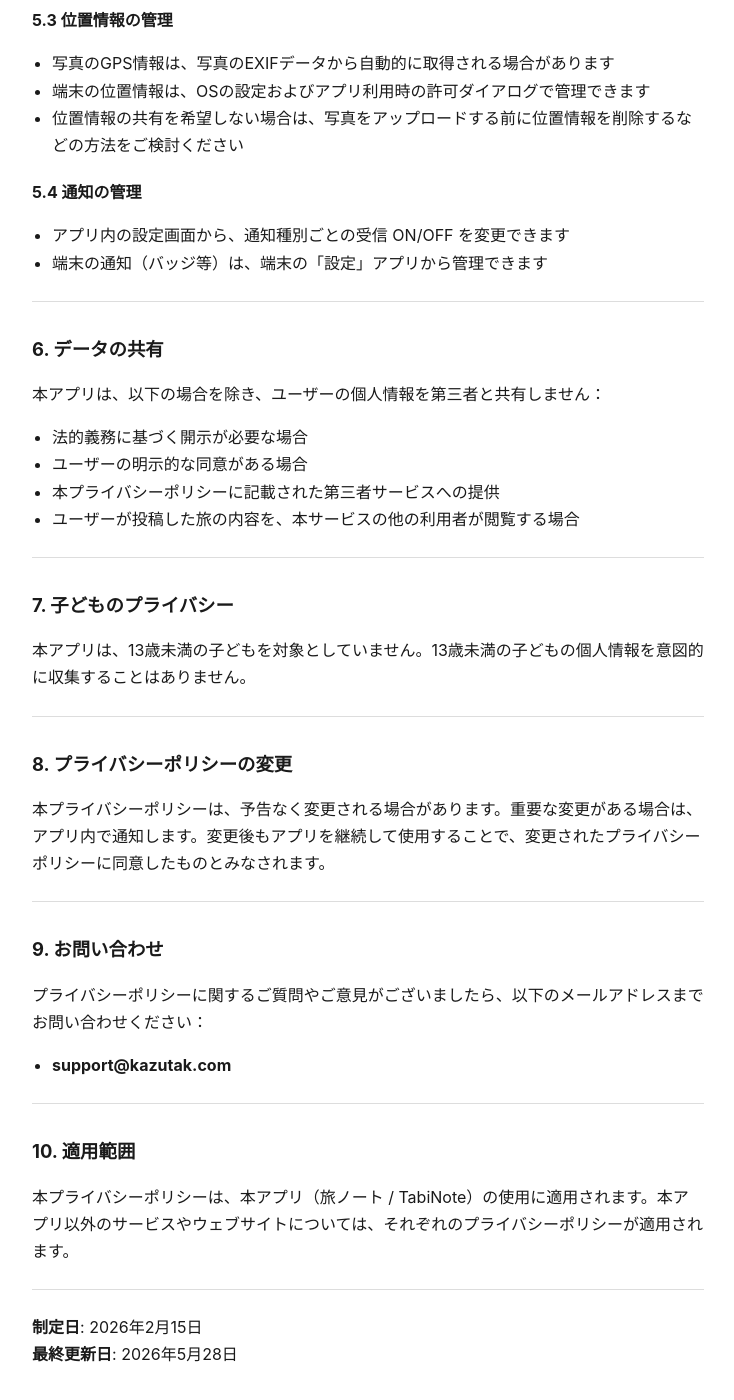
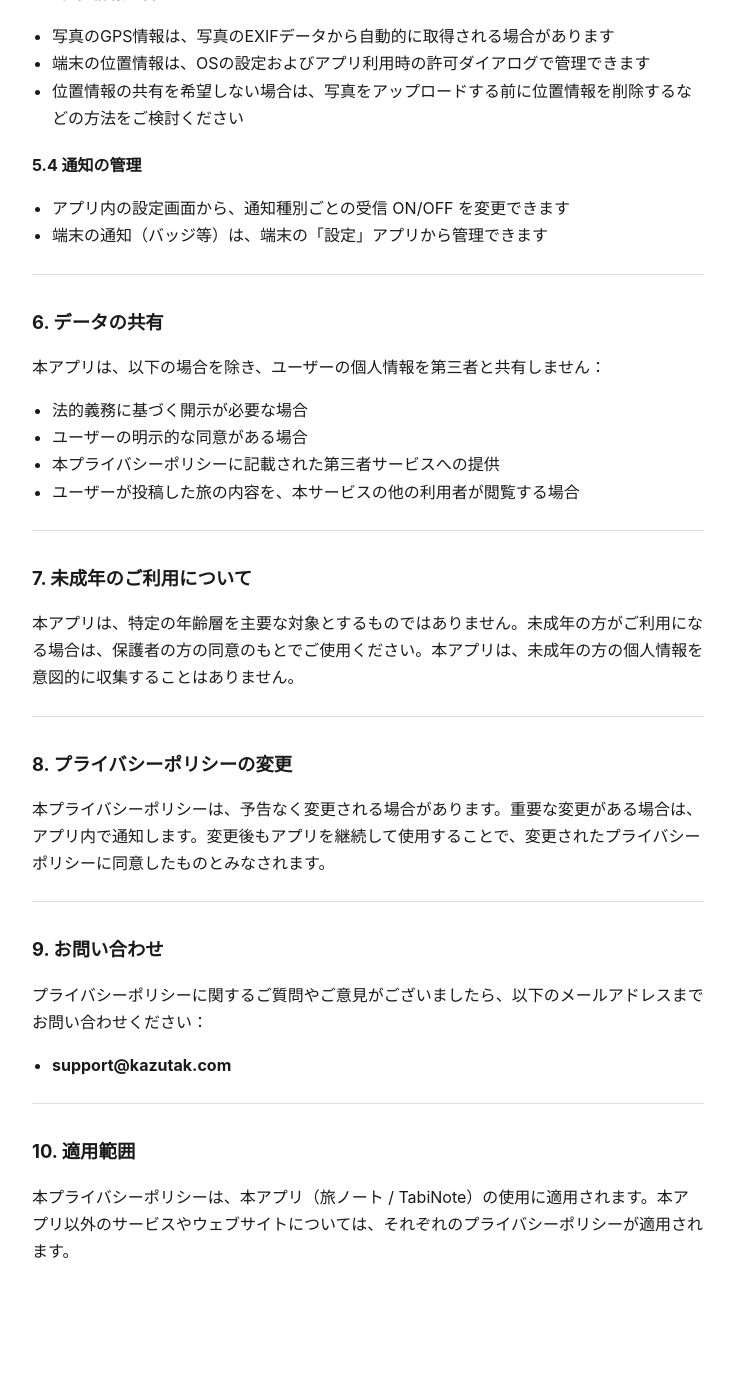
Before and after one commit to kazutax/tabiNote-legal, a Jekyll site: the page built from docs/privacy-policy.md, in a window 1280 px wide and 1400 px high, scrolled down 3717 px. Shown: the whole window, without its empty margins (272-1006 px from the left). Built offline with Jekyll 4.4.1, drawn with Linux system fonts in a browser that asks for light colours; after the commit the page ends 5014 px from its top, so only the background shows below that; some of the changed text lies outside the part shown.

Commit message:
[update] draft [add] suport page

```diff
--- a/docs/privacy-policy.md
+++ b/docs/privacy-policy.md
@@ -5,8 +5,7 @@ title: 旅ノート（TabiNote）プライバシーポリシー
 
 # 旅ノート（TabiNote）プライバシーポリシー
 
-**最終更新日**: 2026年5月28日
-**制定日**: 2026年2月15日
+**最終更新日**: 2026年6月14日
 
 旅ノート（TabiNote）（以下「本アプリ」）は、ユーザーのプライバシーを尊重し、個人情報の保護に努めます。本プライバシーポリシーは、本アプリが収集、使用、保存する情報について説明します。
 
@@ -140,9 +139,9 @@ title: 旅ノート（TabiNote）プライバシーポリシー
 
 ---
 
-## 7. 子どものプライバシー
+## 7. 未成年のご利用について
 
-本アプリは、13歳未満の子どもを対象としていません。13歳未満の子どもの個人情報を意図的に収集することはありません。
+本アプリは、特定の年齢層を主要な対象とするものではありません。未成年の方がご利用になる場合は、保護者の方の同意のもとでご使用ください。本アプリは、未成年の方の個人情報を意図的に収集することはありません。
 
 ---
 
@@ -163,8 +162,3 @@ title: 旅ノート（TabiNote）プライバシーポリシー
 ## 10. 適用範囲
 
 本プライバシーポリシーは、本アプリ（旅ノート / TabiNote）の使用に適用されます。本アプリ以外のサービスやウェブサイトについては、それぞれのプライバシーポリシーが適用されます。
-
----
-
-**制定日**: 2026年2月15日
-**最終更新日**: 2026年5月28日
```
Also changed, not shown: docs/support.md (added, +48 -0 lines), docs/terms-of-service.md (+1 -7 lines).
